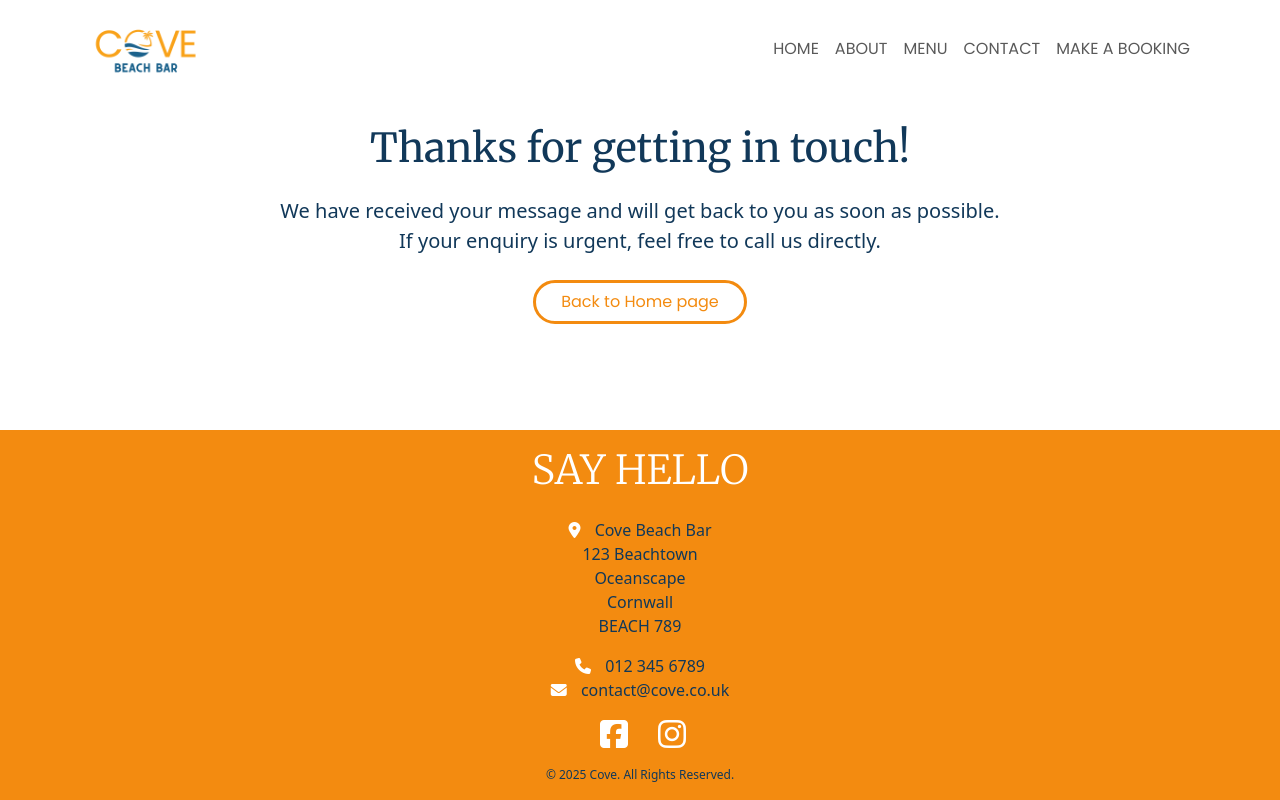
After one commit to naomihunt25/the-cove, a Django app: template bookings/templates/bookings/contact_success.html in a window 1280 px wide. The commit adds this page. Run offline with Django 5.2, Linux system fonts and the light colour scheme; the template is opened without the code that fills it, so the values that code supplies are empty; some libraries are stand-ins or nearby versions.

Commit message:
feat: created contact success html page

```diff
--- a/bookings/templates/bookings/contact.html
+++ b/bookings/templates/bookings/contact.html
@@ -83,9 +83,9 @@
               ></textarea>
             </div>
           </div>
-          <button type="submit" class="btn custom-button-outline w-100">
-            Submit
-          </button>
+          <div class="mt-4 justify-content-start">
+          <a href="{% url 'contact_success' %}" class="btn custom-button-outline">Submit</a>
+        </div>
         </form>
       </div>
     </div>
--- /dev/null
+++ b/bookings/templates/bookings/contact_success.html
@@ -0,0 +1,23 @@
+{% extends "bookings/base.html" %}
+{% block title %}Contact Success - Cove{% endblock %}
+
+{% block content %}
+
+<!-- Success page -->
+
+<main class="container section">
+  <div class="row">
+    <div class="col-12 text-center">
+      <h1 class="lead display-6"><strong>Thanks for getting in touch!</strong></h1>
+      <p class="my-4 lead">
+        We have received your message and will get back to you as soon as possible.<br />
+        If your enquiry is urgent, feel free to call us directly.
+      </p>
+      <a href="{% url 'home' %}" class="btn custom-button-outline"
+        >Back to Home page</a
+      >
+    </div>
+  </div>
+</main>
+
+{% endblock %}
```
